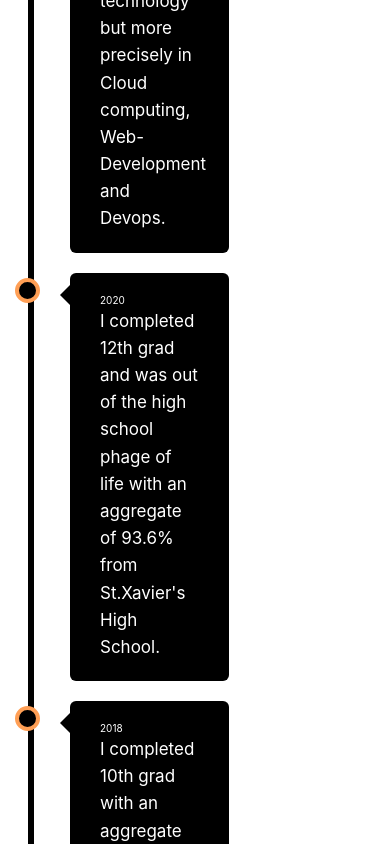
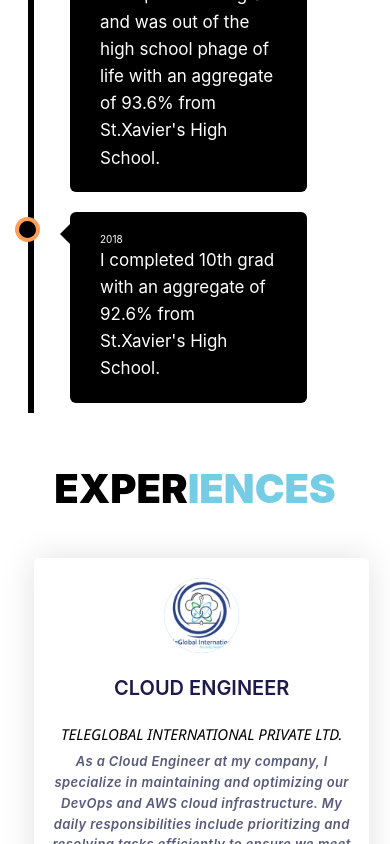
Before and after one commit to sibasish934/Portfolio-website, a React (Create React App) app: page /About in a window 390 px wide. Shown: the part 2054-2898 px from the top of the page. Built offline with nearby package versions, Linux system fonts and the light colour scheme.

Commit message:
reponsive update

```diff
--- a/src/component/About.css
+++ b/src/component/About.css
@@ -294,7 +294,7 @@
 
     /* Full-width containers */
     .box {
-        width: 65%;
+        width: 85%;
         padding-left: 70px;
         padding-right: 25px;
     }
--- a/src/component/work.css
+++ b/src/component/work.css
@@ -130,6 +130,6 @@
   }
   .card{
     width: 86vw;
-    margin-left: -94px;
+    margin-left: -54px;
   }
 }
```
